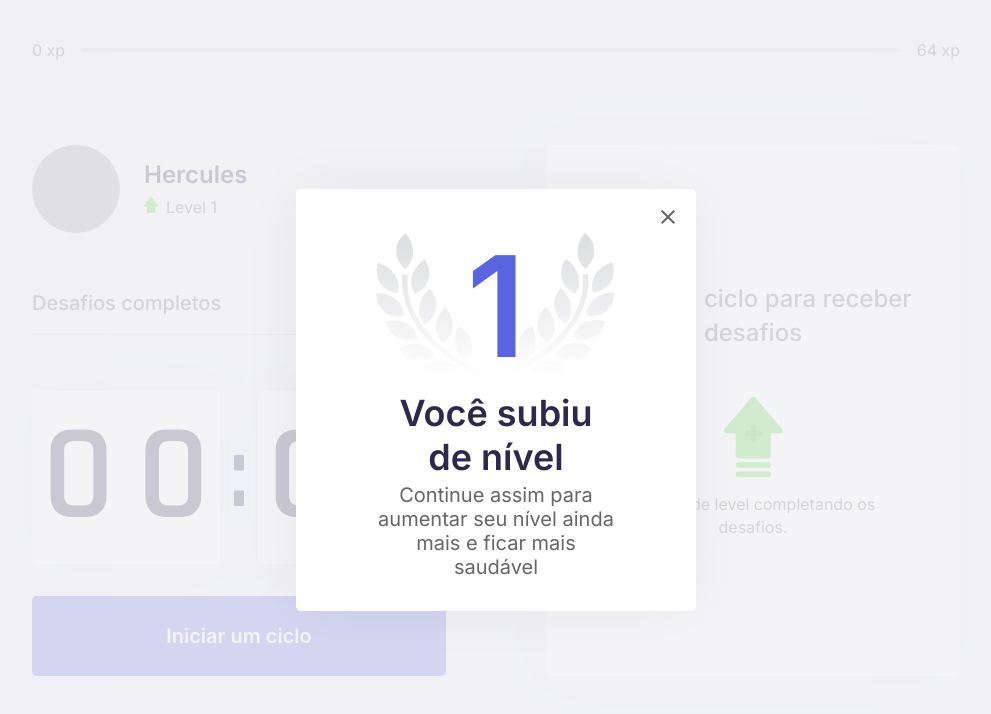
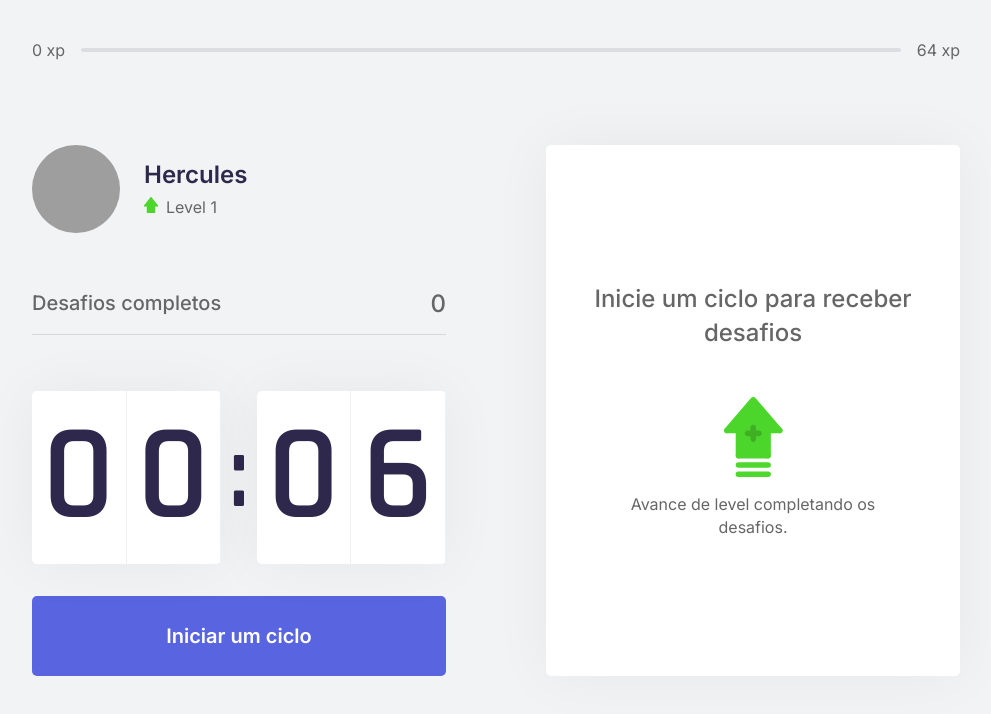
Before and after one commit to HRsniper/Next-Level-Week-4, a Next.js app in the folder react/moveit-next/: page / in a window 1280 px wide. Shown: the top 714 px of the page, without its empty margins (144-1135 px from the left). Built offline with nearby package versions, Linux system fonts and the light colour scheme; grey boxes are pictures that could not be loaded.

Commit message:
open model if level up

```diff
--- a/react/moveit-next/src/contexts/ChallengeContext.tsx
+++ b/react/moveit-next/src/contexts/ChallengeContext.tsx
@@ -37,6 +37,7 @@ function ChallengeContextProvider({ children, ...rest }: ChallengeContextProvide
   const [currentExperience, setCurrentExperience] = useState(rest.currentExperience ?? 0);
   const [challengesCompleted, setChallengesCompleted] = useState(rest.challengesCompleted ?? 0);
   const [activeChallenge, setActiveChallenge] = useState(null);
+  const [IsLevelUpModalOpen, setIsLevelUpModalOpen] = useState(false);
 
   const experienceFactor = 4;
   const experienceToNextLevel = Math.pow((level + 1) * experienceFactor, 2);
@@ -53,6 +54,7 @@ function ChallengeContextProvider({ children, ...rest }: ChallengeContextProvide
 
   function levelUp() {
     setLevel(level + 1);
+    setIsLevelUpModalOpen(true);
   }
 
   function startNewChallenge() {
@@ -104,7 +106,7 @@ function ChallengeContextProvider({ children, ...rest }: ChallengeContextProvide
     >
       {children}
 
-      <LevelUpModel />
+      {IsLevelUpModalOpen && <LevelUpModel />}
     </ChallengeContext.Provider>
   );
 }
```
